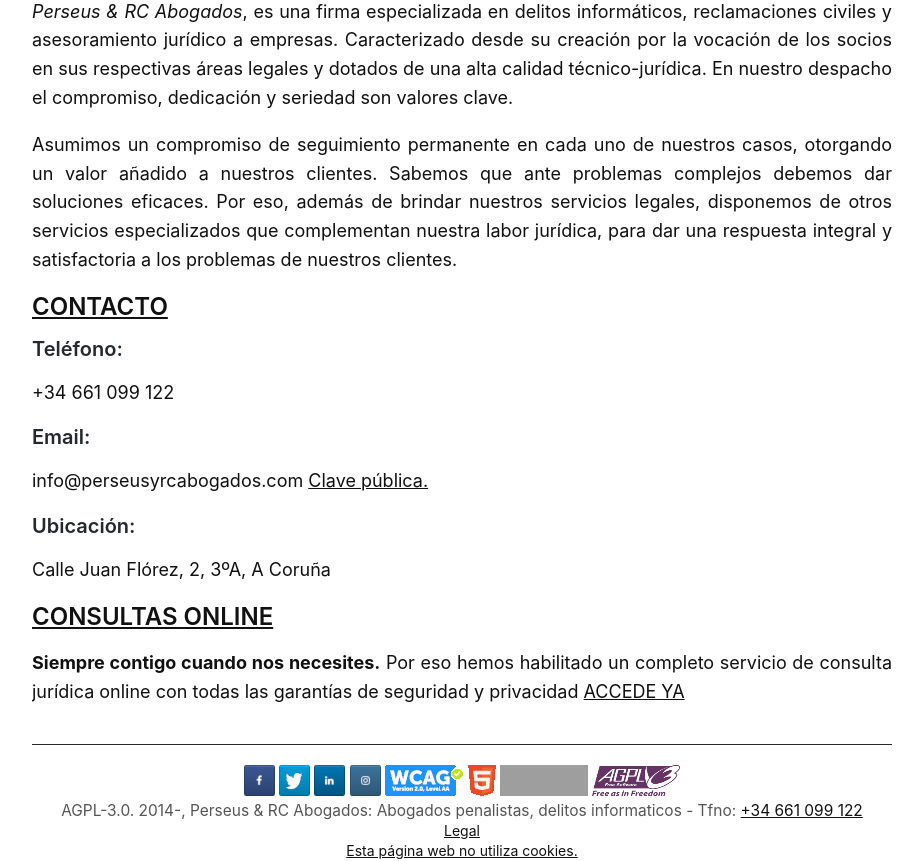
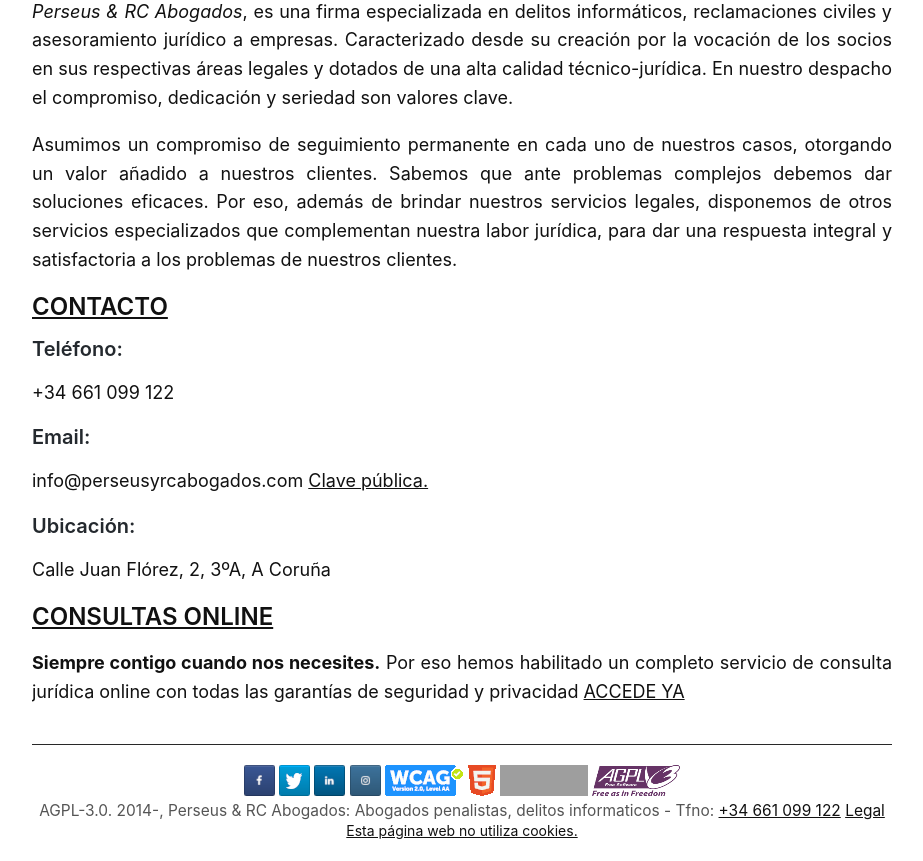
Before and after one commit to streaming10/perseusnew, a Jekyll site: the page built from README.md, in a window 1280 px wide. Shown: the part 528-1389 px from the top of the page, without its empty margins (158-1081 px from the left). Built offline with Jekyll 4.4.1, drawn with Linux system fonts in a browser that asks for light colours; our own code applies the rules of GitHub Pages for plain Markdown files; grey boxes are pictures that could not be loaded.

Commit message:
Update default.html

```diff
--- a/_layouts/default.html
+++ b/_layouts/default.html
@@ -99,7 +99,7 @@
 			<span property="dct:title">Perseus & RC Abogados: Abogados penalistas A Coruña, delitos informaticos</span> by <span property="cc:attributionName">Perseus & RC Abogados: Abogados penalistas, delitos informaticos</span> is licensed under a <a rel="license" title="Licencia CC" href="http://creativecommons.org/licenses/by-nc-sa/3.0/">Creative Commons Reconocimiento-NoComercial-CompartirIgual 3.0 Unported License</a>.
 		</div><br />
 	AGPL-3.0. 2014-, Perseus & RC Abogados: Abogados penalistas, delitos informaticos - Tfno: <a title="Teléfono" href="tel:+34661099122">+34 661 099 122</a>
-	<div style="font-size: 14px; text-align: center; "><a title="Legal" href="/legal.html">Legal</a></div>
+	<a title="Legal" href="/legal.html">Legal</a></div>
 </div>
 	<div style="font-size: 14px; text-align: center; "><a title="Esta página web no utiliza cookies.">Esta página web no utiliza cookies.</a>
 </div>
```
